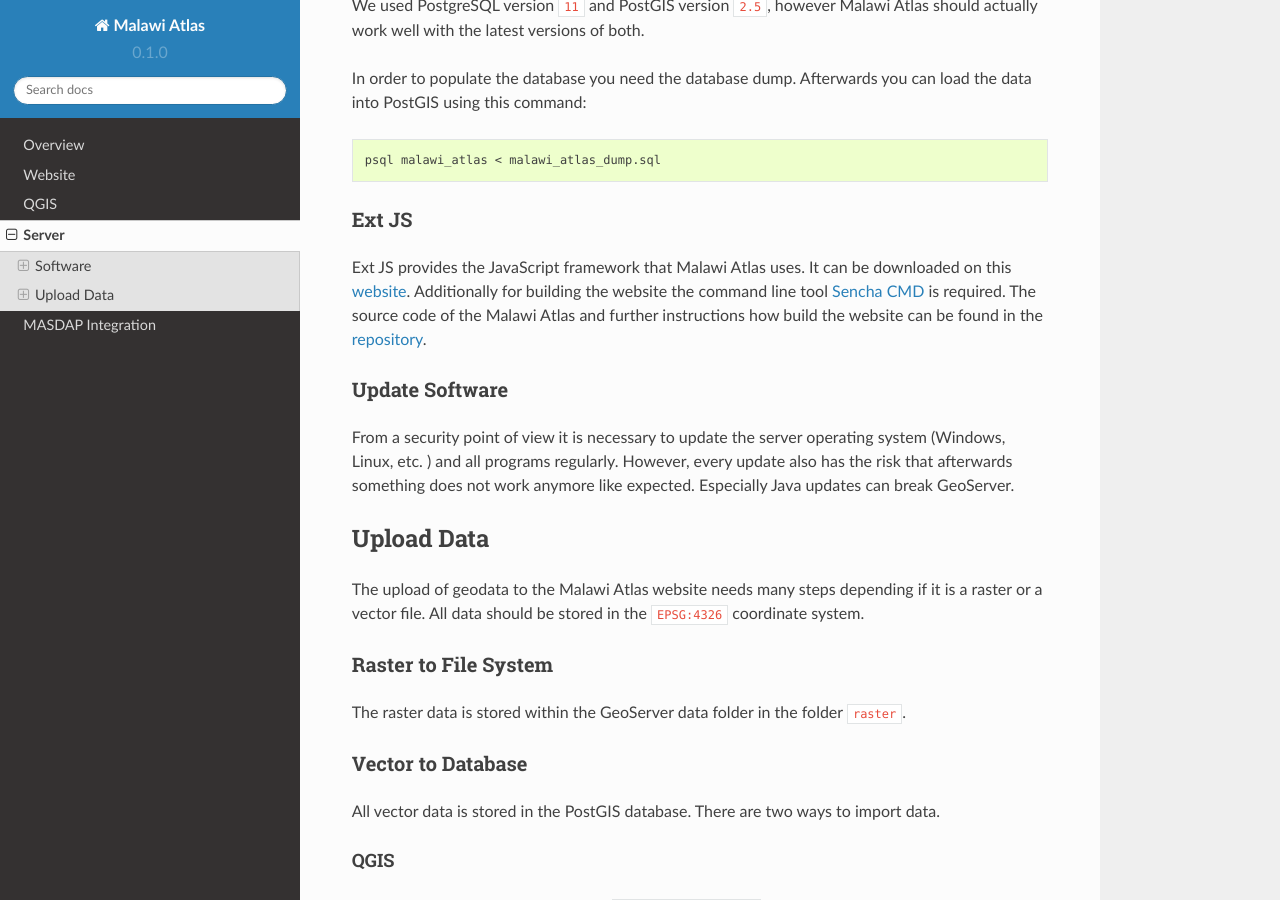
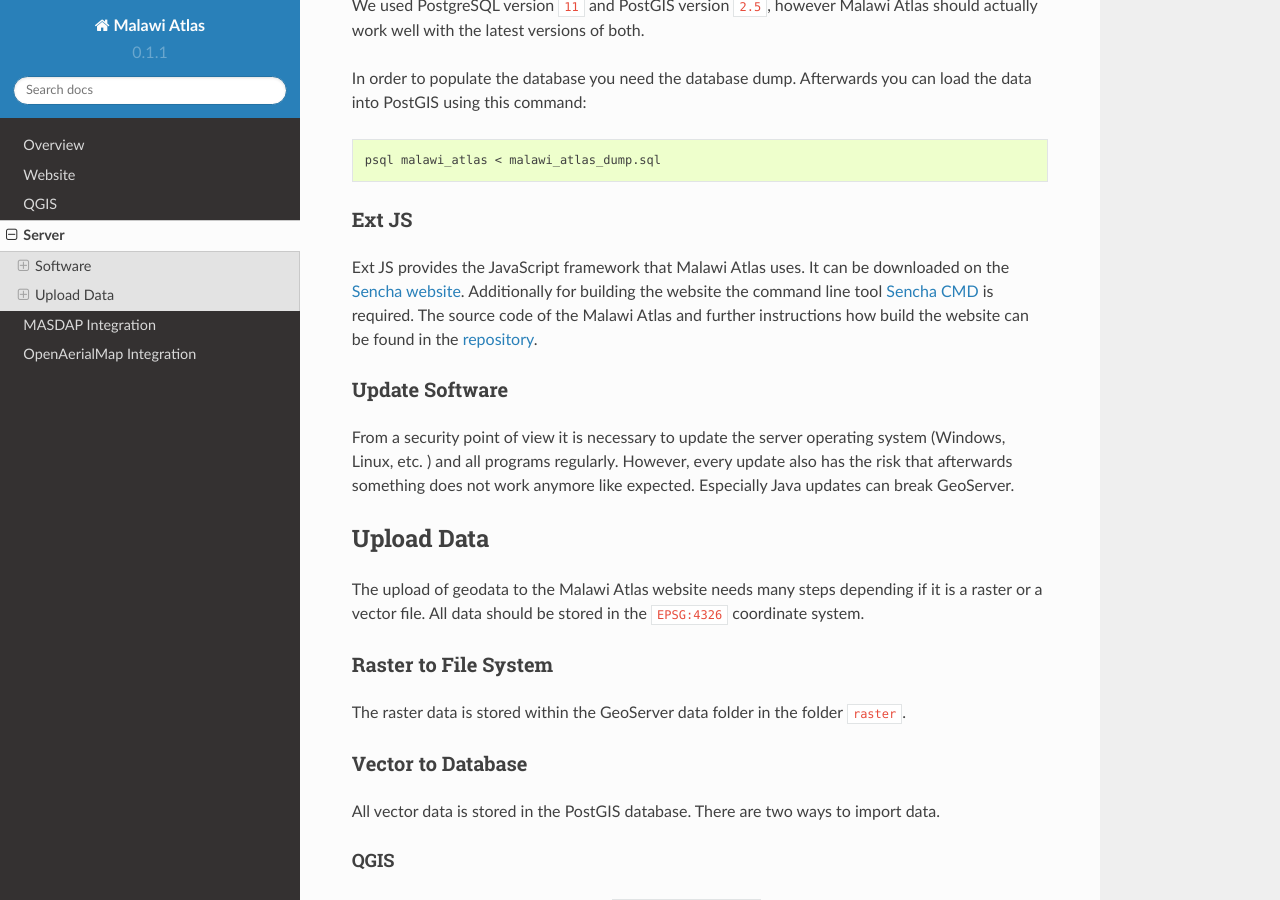
Before and after one commit to ZGIS/malawi_atlas_public, a Sphinx documentation site: the page built from docs/server.rst, in a window 1280 px wide and 900 px high, scrolled down 1364 px. Built offline with Sphinx 7.4.7 and the Read the Docs theme 2.0.0, drawn with Linux system fonts in a browser that asks for light colours; some of the changed text lies outside the part shown.

Commit message:
:memo: Add documentation tutorial for OpenAerialMap to docs. (fixes #30)

```diff
--- a/docs/conf.py
+++ b/docs/conf.py
@@ -53,9 +53,9 @@
 # built documents.
 #
 # The short X.Y version.
-version = u'0.1.0'
+version = u'0.1.1'
 # The full version, including alpha/beta/rc tags.
-release = u'0.1.0'
+release = u'0.1.1'
 
 # The language for content autogenerated by Sphinx. Refer to documentation
 # for a list of supported languages.
@@ -135,7 +135,7 @@
 # Add any paths that contain custom static files (such as style sheets) here,
 # relative to this directory. They are copied after the builtin static files,
 # so a file named "default.css" will overwrite the builtin "default.css".
-html_static_path = ['_static']
+#html_static_path = ['_static']
 
 # Add any extra paths that contain custom files (such as robots.txt or
 # .htaccess) here, relative to this directory. These files are copied
--- a/docs/index.rst
+++ b/docs/index.rst
@@ -19,3 +19,4 @@
    qgis
    server
    masdap_integration
+   openaerialmap_integration
--- a/docs/server.rst
+++ b/docs/server.rst
@@ -61,7 +61,7 @@
 Ext JS
 ------
 
-Ext JS provides the JavaScript framework that Malawi Atlas uses. It can be downloaded on this `website <https://www.sencha.com/legal/GPL/>`_. Additionally for building the website the command line tool `Sencha CMD <https://www.sencha.com/products/extjs/cmd-download/>`_ is required. The source code of the Malawi Atlas and further instructions how build the website can be found in the `repository <https://github.com/zgis/malawi_atlas_public>`_.
+Ext JS provides the JavaScript framework that Malawi Atlas uses. It can be downloaded on the `Sencha website <https://www.sencha.com/legal/GPL/>`_. Additionally for building the website the command line tool `Sencha CMD <https://www.sencha.com/products/extjs/cmd-download/>`_ is required. The source code of the Malawi Atlas and further instructions how build the website can be found in the `repository <https://github.com/zgis/malawi_atlas_public>`_.
 
 
 Update Software
@@ -133,14 +133,17 @@
 Large Raster Files to OpenAerialMap
 -----------------------------------
 
-Adding large raster files to server can cause performance issues. Therefore it is recommended to upload large raster files to `OpenAerialMap <https://openaerialmap.org/>`_ .
+Adding large raster files to server can cause performance issues. Therefore it is recommended to upload large raster
+files to `OpenAerialMap (OAM) <https://openaerialmap.org/>`_. A tutorial on integrating the WMTS service OAM refer to
+the :ref:`OAM tutorial <oam-tutorial-ref>`.
 
-
+.. _server-data-organization-ref:
 
 Data Organization
 -----------------
 
-It is important to name all layers in an expressive way. We agreed on a naming schema that looks like this example: ``salima_hazard_flood_dodma_2016`` . The name is structured with words in this order:
+It is important to name all layers in an expressive way. We agreed on a naming schema that looks like this example:
+``salima_hazard_flood_dodma_2016`` . The name is structured with words in this order:
 
 1. Geographical extent
 2. Abstract description e.g. ``hazard``
@@ -227,7 +230,7 @@
    }
   }
 
-Afterwards the website has to be build with the command line program `Sencha CMD   <https://www.sencha.com/products/sencha-cmd/>`_ . Inside the folder ``build/production/MalawiAtlas`` is the source code of the new website. Move this folder to the server and check if everything works like expected.
+Afterwards the website has to be build with the command line program `Sencha CMD <https://www.sencha.com/products/sencha-cmd/>`_ . Inside the folder ``build/production/MalawiAtlas`` is the source code of the new website. Move this folder to the server and check if everything works like expected.
 
 Backup
 ------
```
Also changed, not shown: other parts of docs/server.rst (+1 -1 lines), docs/masdap_integration.rst (+7 -4 lines), docs/openaerialmap_integration.rst (added, +93 -0 lines), docs/img/oam/geoserver-edit-layer.png (added), docs/img/oam/geoserver-layer-preview1.png (added), docs/img/oam/geoserver-layer-preview2.png (added), docs/img/oam/geoserver-login.png (added), docs/img/oam/geoserver-new-datasource.png (added), docs/img/oam/geoserver-new-layer.png (added), docs/img/oam/geoserver-new-wmts.png (added), docs/img/oam/geoserver-stores.png (added), docs/img/oam/index.png (added), docs/img/oam/oam-find-1.png (added), 1 other file.
